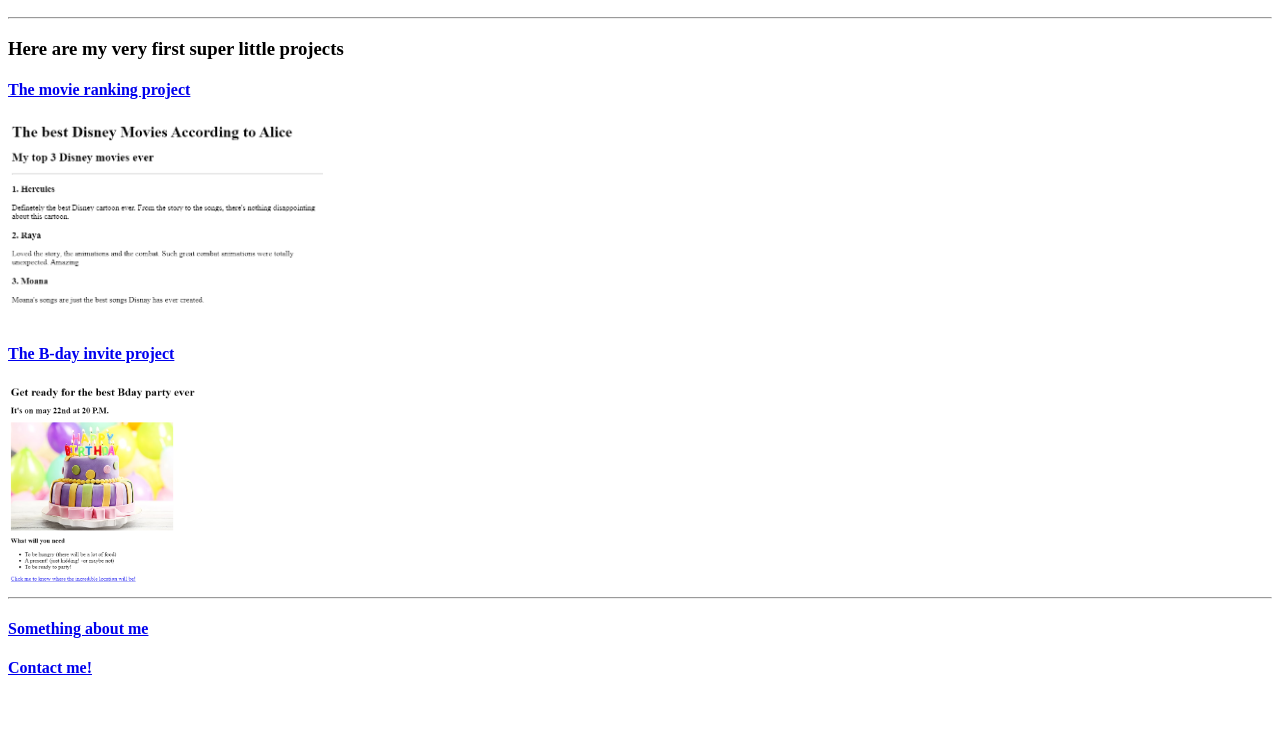
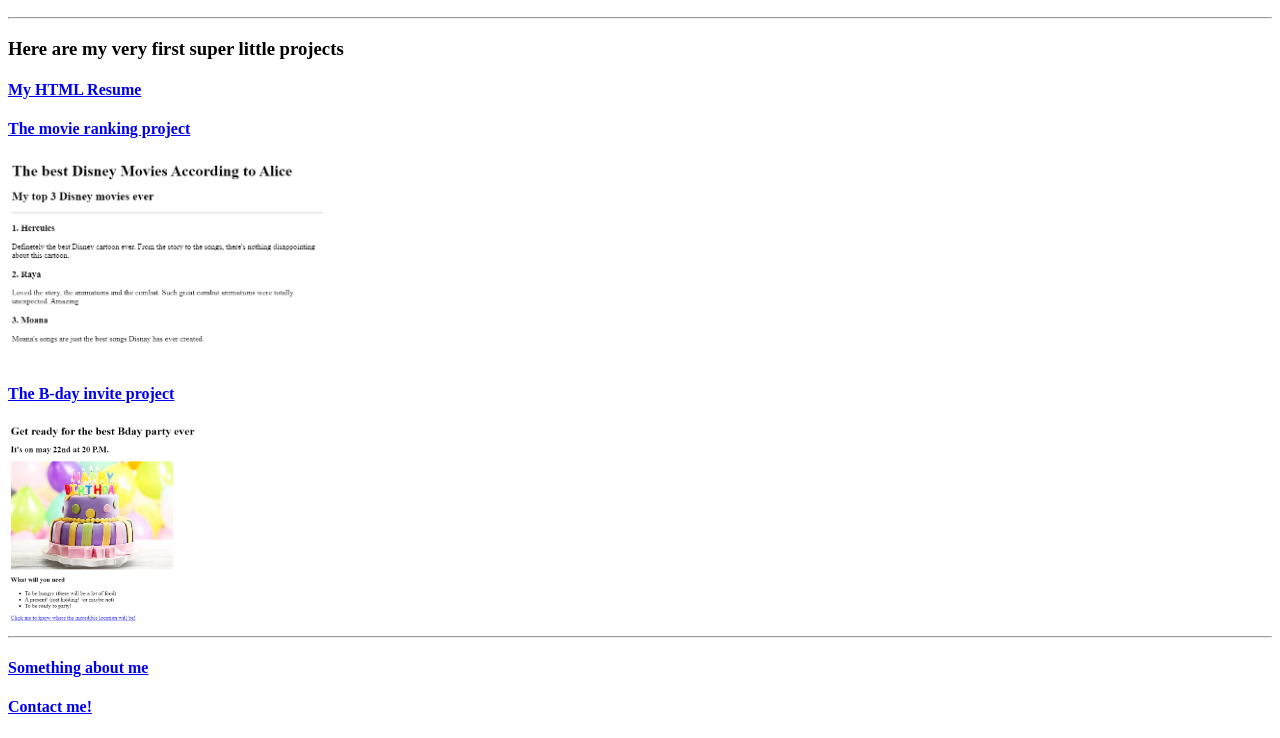
Before and after one commit to AlliePG/HTML-Portfolio, a plain HTML site: page index.html in a window 1280 px wide. Shown: the part 110-848 px from the top of the page. Before the commit the page ends 808 px from the top, so only its background shows below. Drawn offline with Linux system fonts and the light colour scheme.

Commit message:
Update index.html

```diff
--- a/index.html
+++ b/index.html
@@ -10,6 +10,8 @@
     <h2>I'm a wannabe web developer</h2>
     <hr />
     <h3>Here are my very first super little projects</h3>
+    <h4><a href="./public/resume-html">My HTML Resume</a></h4>
+
     <h4><a href="./public/movie-ranking.html">The movie ranking project</a></h4>
     <img src="./assets/images/Movies-Proj.png" alt="Movie ranking page screenshot" height="200" />
     <h4><a href="./public/birthday-invite.html">The B-day invite project</a></h4>
```
